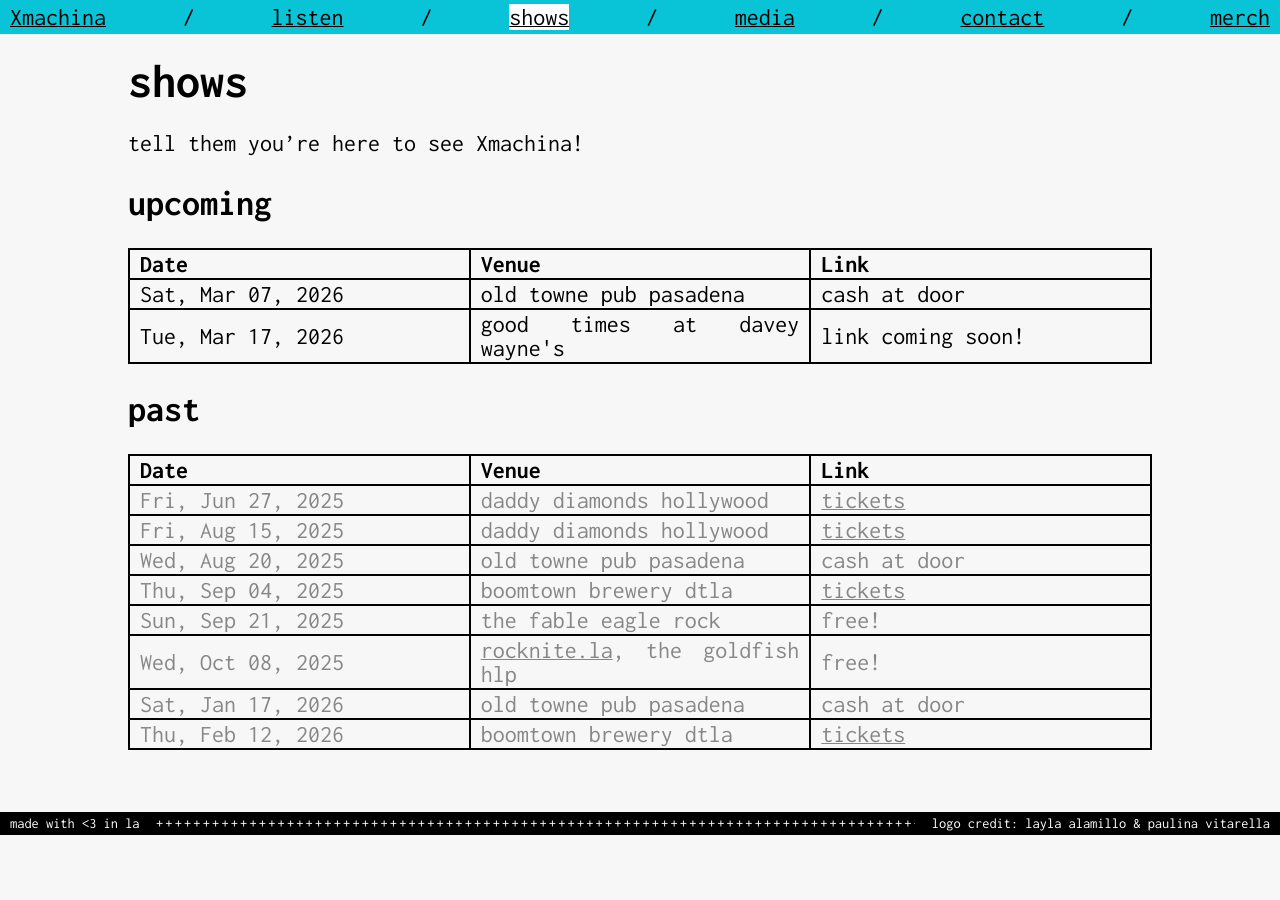
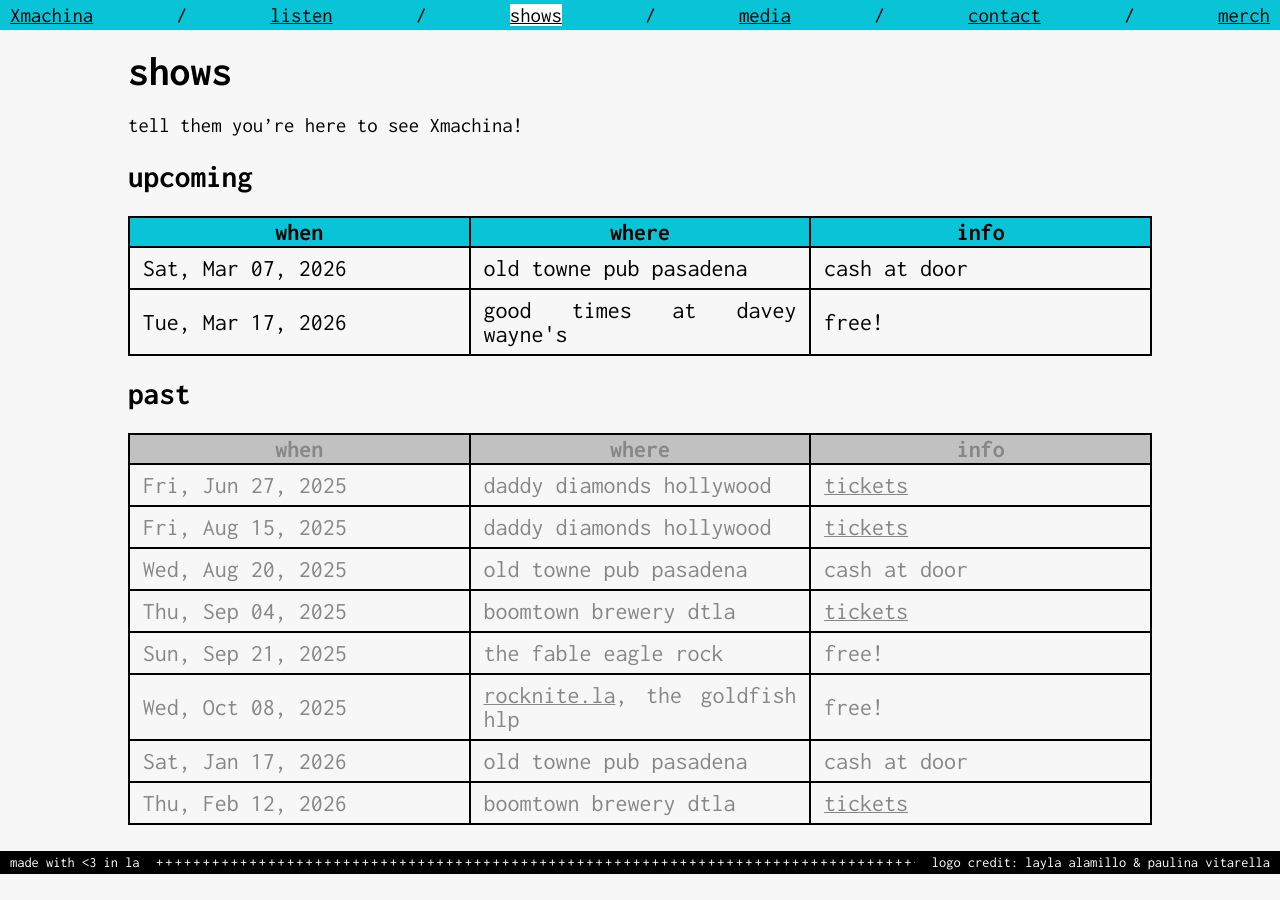
Before and after one commit to kfaizi/xmachinaband, a Jekyll site: the page built from shows.md, in a window 1280 px wide. Built offline with Jekyll 4.4.1, drawn with Linux system fonts in a browser that asks for light colours.

Commit message:
some mobile fixes

```diff
--- a/_data/shows.yaml
+++ b/_data/shows.yaml
@@ -37,4 +37,4 @@
 
 - date: 2026-03-17
   venue: good times at davey wayne's
-  tix: link coming soon!
+  tix: free!
--- a/assets/styles.css
+++ b/assets/styles.css
@@ -1,7 +1,6 @@
 :root {
     --text-color: black;
     --accent-color: #09C3D7;
-    /* --background-color: white; */
     --background-color: #F7F7F7;
     --link-color: #09C3D7;
     --visited-link-color: #551A8B;
@@ -9,15 +8,21 @@
     font-family: "Inconsolata", monospace;
 }
 
-html, body {
+html {
     margin: 0;
     padding: 0;
+    scroll-behavior: smooth;
+    /* background-color: black; */
     background-color: var(--background-color);
-    scroll-behavior: smooth;
 }
 
 body {
-    font-size: 24px;
+    margin: 0;
+    padding: 0;
+    scroll-behavior: smooth;
+    background-color: var(--background-color);
+    /* font-size: 24px; */
+    font-size: 1.3em;
     color: var(--text-color);
 }
 
@@ -43,8 +48,9 @@
 }
 
 #logo {
-    width: 66%;
-    max-width: 1024px;
+    max-width: 50vw;
+    width: 80%;
+    min-width: 80%;
     display: block;
     margin: 0 auto;
 }
@@ -111,6 +117,16 @@
     padding: 2px 10px;
     line-height: 1em;
     text-align: justify;
+    font-size : clamp(0.3rem, 3vw, 1.5rem);
+}
+
+th {
+    background-color: var(--accent-color);
+    text-align: center;
+}
+
+td {
+    padding: 0.5rem 0.8rem;
 }
 
 .shows-wrap {
@@ -125,6 +141,12 @@
 
 #shows-past .show {
   opacity: 0.45;
+}
+
+#shows-past th {
+    background-color: grey;
+    /* color: white; */
+    opacity: 0.45;
 }
 
 #shows-past .show a {
@@ -149,3 +171,19 @@
   vertical-align: middle;
   width: 100%;
 }
+
+.quote {
+    margin: 0.75rem auto;
+    max-width: 100%;
+    padding: 0.5rem 0.75rem;
+    border: 2px ridge black;
+}
+
+.quote div {
+    display: block;
+    font-size: 1rem;
+    padding: inherit;
+    margin: 0 auto;
+    color: #888;
+    text-align: right;
+}
--- a/shows.md
+++ b/shows.md
@@ -7,36 +7,6 @@
 
 tell them you're here to see Xmachina!
 
-
-<!-- ## upcoming
-
-<ul id="shows-upcoming">
-{% for show in site.data.shows %}
-  <li class="show" data-date="{{ show.date | date_to_xmlschema }}">
-      {{ show.date | date: '%a, %b %d, %Y'  }} @ {{ show.venue }} // {{ show.tix }}
-  </li>
-{% endfor %}
-</ul>
-
-## past
-<ul id="shows-past"></ul>
-
-
-<script>
-(function () {
-  const now = new Date();
-  const pastList = document.getElementById("shows-past");
-
-  document.querySelectorAll("#shows-upcoming .show").forEach(li => {
-    const d = new Date(li.dataset.date);
-    if (!isNaN(d) && d < now) {
-      li.classList.add("is-past");
-      pastList.prepend(li); // moves node
-    }
-  });
-})();
-</script> -->
-
 <div class="shows-wrap">
 
   <h2>upcoming</h2>
@@ -44,9 +14,9 @@
   <table id="shows-upcoming" class="shows">
     <thead>
       <tr>
-        <th>Date</th>
-        <th>Venue</th>
-        <th>Link</th>
+        <th>when</th>
+        <th>where</th>
+        <th>info</th>
       </tr>
     </thead>
     <tbody>
@@ -65,9 +35,9 @@
   <table id="shows-past" class="shows">
     <thead>
       <tr>
-        <th>Date</th>
-        <th>Venue</th>
-        <th>Link</th>
+        <th>when</th>
+        <th>where</th>
+        <th>info</th>
       </tr>
     </thead>
     <tbody></tbody>
```
Also changed, not shown: index.md (+9 -10 lines), listen.md (+7 -1 lines), 1 other file.
